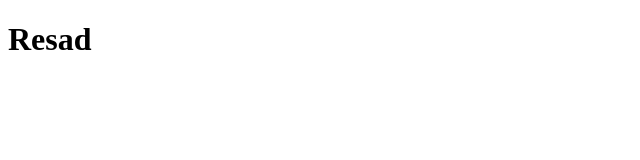
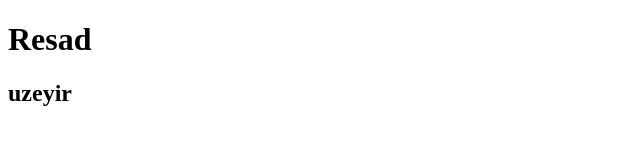
Before and after one commit to Resadd/Layihe1, a plain HTML site: page index.html in a window 1280 px wide. Shown: the whole page, without its empty margins (0-640 px from the left). Drawn offline with Linux system fonts and the light colour scheme.

Commit message:
alimardan sen yaz

```diff
--- a/index.html
+++ b/index.html
@@ -9,5 +9,7 @@
 </head>
 <body>
     <h1>Resad</h1>
+    <h2>uzeyir</h2>
+    </h2>
 </body>
 </html>
```
